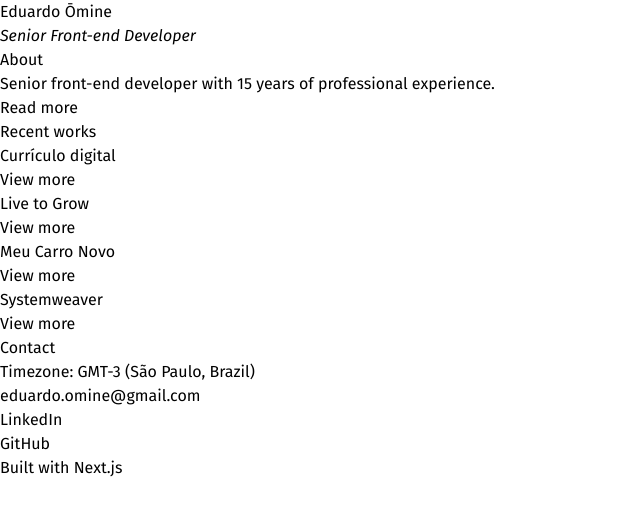
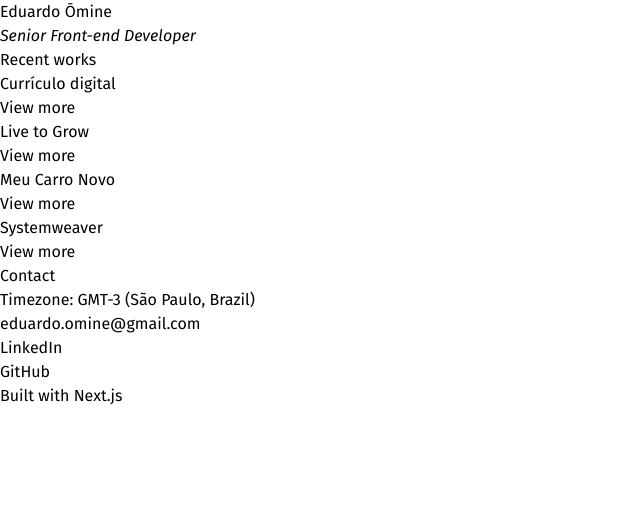
Before and after one commit to eomine/work-omine-net, a Next.js app: page / in a window 1280 px wide. Shown: the top 516 px of the page, without its empty margins (0-640 px from the left). Built offline with nearby package versions, Linux system fonts and the light colour scheme.

Commit message:
Removes unused component

```diff
--- a/components/home/about.js
+++ /dev/null
@@ -1,17 +0,0 @@
-import Link from 'next/link';
-
-export default function About({ data }) {
-  return (
-    <section>
-      <h2>
-        About
-      </h2>
-      <p>
-        Senior front-end developer with 15 years of professional experience.
-      </p>
-      <Link href="/about">
-        Read more
-      </Link>
-    </section>
-  );
-}
--- a/pages/index.js
+++ b/pages/index.js
@@ -1,5 +1,4 @@
 import Layout from '../components/layout';
-import About from '../components/home/about'
 import Contact from '../components/home/contact'
 import Hero from '../components/home/hero'
 import RecentWorks from '../components/home/recent-works'
@@ -9,7 +8,6 @@ export default function Home({ recentWorks }) {
   return (
     <Layout>
       <Hero></Hero>
-      <About></About>
       <RecentWorks data={recentWorks}></RecentWorks>
       <Contact></Contact>
     </Layout>
```
